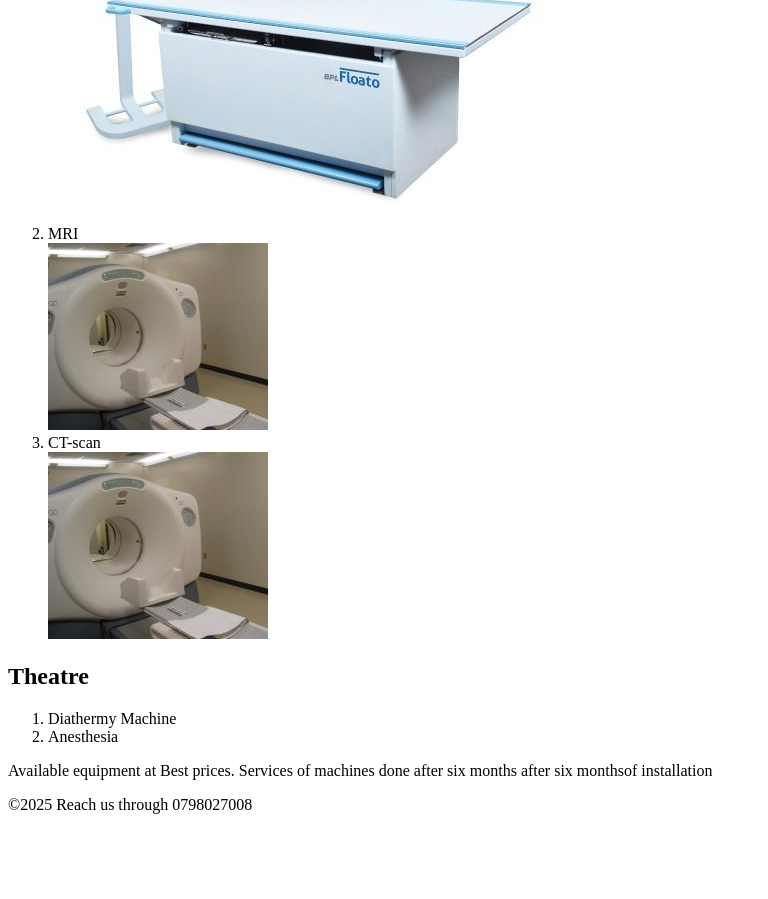
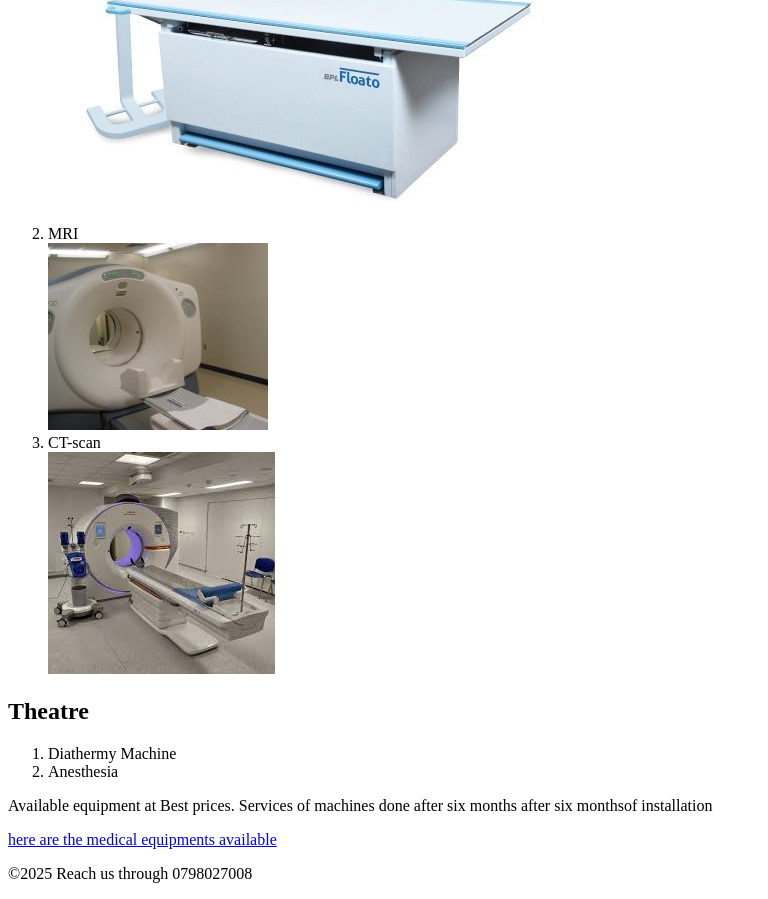
Before and after one commit to Degooner/HTMLproject, a plain HTML site: page index.html in a window 1280 px wide. Shown: the part 424-1323 px from the top of the page, without its empty margins (0-768 px from the left). Before the commit the page ends 1254 px from the top, so only its background shows below. Drawn offline with Linux system fonts and the light colour scheme.

Commit message:
finalizing the project

```diff
--- a/index.html
+++ b/index.html
@@ -14,10 +14,10 @@
 
 
             <li>MRI</li>
-            <img src="images/MRI photo2.jpg" alt="FIXED X-RAY">
+            <img src="images/MRI photo2.jpg" alt="image of an mri machine">
 
             <li>CT-scan</li>
-            <img src="images/MRI photo2.jpg" alt="FIXED X-RAY">
+            <img src="images/CT-scan.jpeg" alt="image of an CT-scan">
 
         </ol>
         <h2>Theatre</h2>
@@ -28,9 +28,10 @@
         </header>
 
             <p> Available equipment at Best prices. Services of machines done after six months after six monthsof installation</p>
-
+            <a href="https://www.medicalequipmentsupplieskenya.com/">here are the medical equipments available</a>
             <footer> <P>&copy;2025 Reach us through 0798027008</P>
             </footer>
     </header>
+
 </body>
 </html>
```
